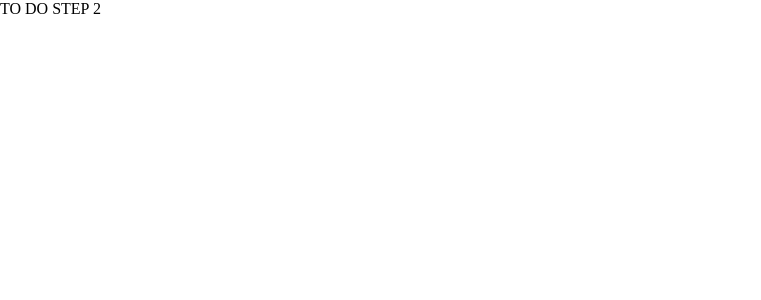
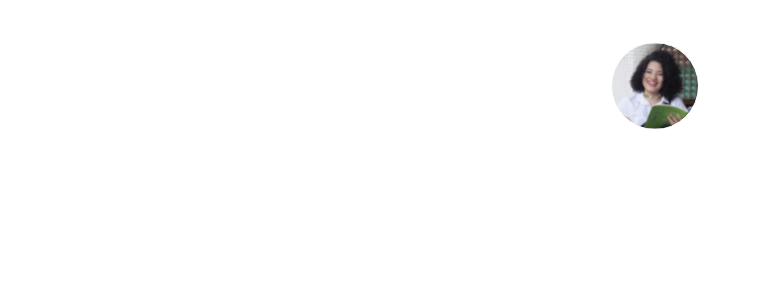
Before and after one commit to estartandodevs-course/Ap-2, a React (Create React App) app: page /register-second-step in a window 1280 px wide. Shown: the top 300 px of the page, without its empty margins (0-761 px from the left). Built offline with nearby package versions, Linux system fonts and the light colour scheme.

Commit message:
Finalizado v1.0 da ImagemPerfilMenor

```diff
--- a/src/components/ImagemPerfilMenor/ImagemPerfilMenor.jsx
+++ b/src/components/ImagemPerfilMenor/ImagemPerfilMenor.jsx
@@ -1,9 +1,10 @@
+import imgPerfilMenor from "../../assets/images/fotoPerfilMenor.svg";
 import "./ImagemPerfilMenor.scss";
 
 export default function ImagemPerfilMenor() {
   return (
-    <div className="imagemMenor">
-
+    <div className="imagem">
+    <img src={imgPerfilMenor} alt="" id="imagemMenor"/>
   </div>
   );
 }
--- a/src/components/ImagemPerfilMenor/ImagemPerfilMenor.scss
+++ b/src/components/ImagemPerfilMenor/ImagemPerfilMenor.scss
@@ -1,4 +1,8 @@
-.imagemMenor{
+.imagem{
   display:flex;
-  align-items: center;
+  justify-content: center;
+  #imagemMenor{
+    margin-top: 42px;
+    margin-left: 29px;
+  }
 }
--- a/src/pages/RegisterSecondStep/RegisterSecondStep.jsx
+++ b/src/pages/RegisterSecondStep/RegisterSecondStep.jsx
@@ -1,7 +1,10 @@
 import React from 'react';
+import ImagemPerfilMenor from "../../components/ImagemPerfilMenor/ImagemPerfilMenor";
 
 export function RegisterSecondStep() {
     return (
-        <div>TO DO STEP 2</div>
+        <div>
+            <ImagemPerfilMenor/>
+        </div>
     )
 }
```
Also changed, not shown: src/assets/images/fotoPerfilMenor.svg (added), 1 other file (tests, documents, lock files or other folders).
